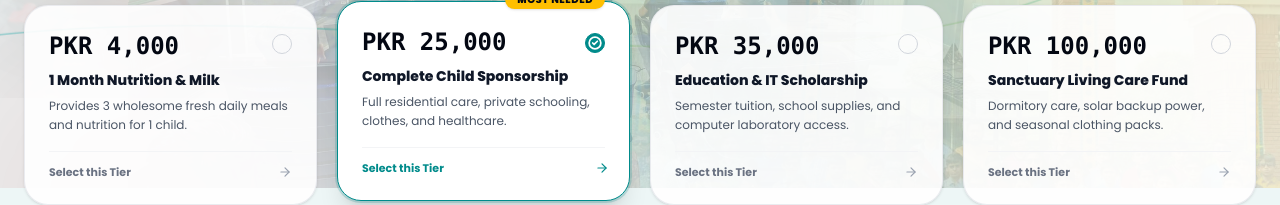
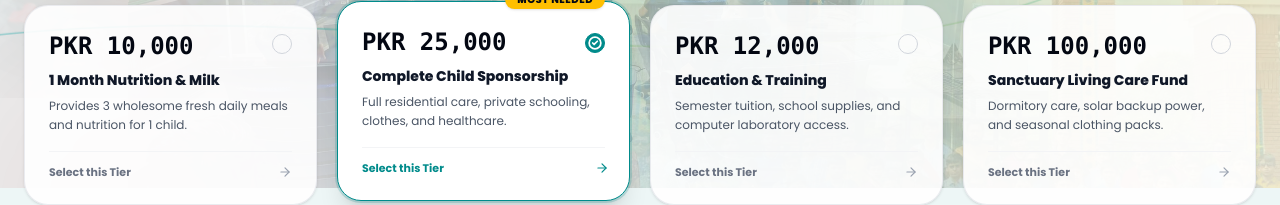
Before and after one commit to baqiatullahfoundationweb/web, a Next.js app: page /eng/donate in a window 1280 px wide. Shown: the part 612-817 px from the top of the page. Built offline with nearby package versions, Linux system fonts and the light colour scheme.

Commit message:
fix: update donation tiers - Nutrition 4000->10000, Education 35000->12000

```diff
--- a/components/donate/PaymentMethods.tsx
+++ b/components/donate/PaymentMethods.tsx
@@ -62,7 +62,7 @@ export default function PaymentMethods({
 
   const impactTiers = [
     {
-      amount: 4000,
+      amount: 10000,
       label: isUrdu ? "ماہانہ غذائیت و دودھ" : "1 Month Nutrition & Milk",
       desc: isUrdu
         ? "ایک بچے کے لیے ایک ماہ کا مکمل حفظان صحت کھانا اور تازہ دودھ۔"
@@ -79,8 +79,8 @@ export default function PaymentMethods({
       badge: isUrdu ? "سب سے اہم ضرورت" : "Most Needed",
     },
     {
-      amount: 35000,
-      label: isUrdu ? "تعلیمی و آئی ٹی اسکالرشپ" : "Education & IT Scholarship",
+      amount: 12000,
+      label: isUrdu ? "تعلیمی و آئی ٹی اسکالرشپ" : "Education & Training",
       desc: isUrdu
         ? "ایک سمسٹر کی فیس، نصابی کتب اور کمپیوٹر لیب ورک اسٹیشن تربیت۔"
         : "Semester tuition, school supplies, and computer laboratory access.",
```
Also changed, not shown: public/gallery/opt/drink.png (added), 1 other file (tests, documents, lock files or other folders).
